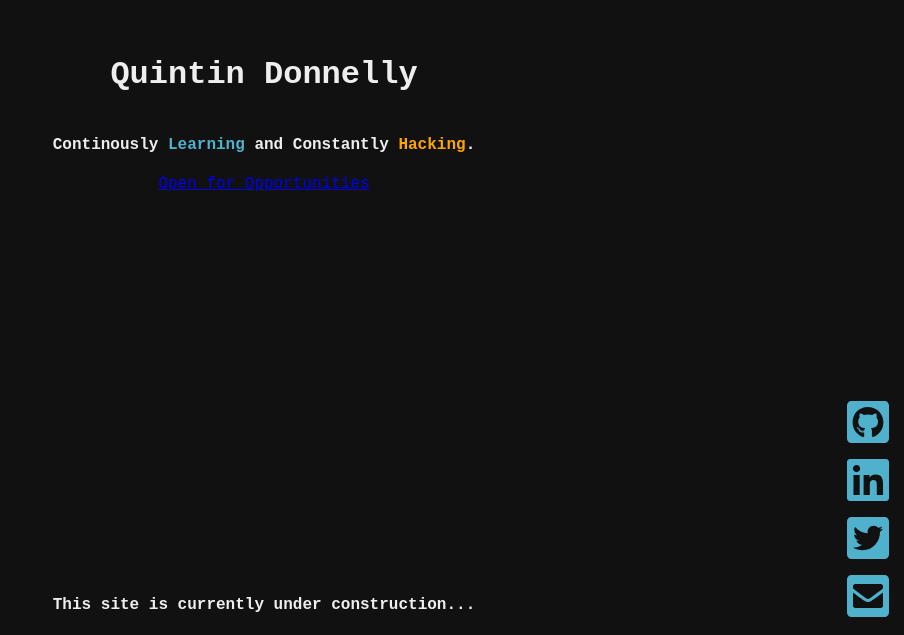
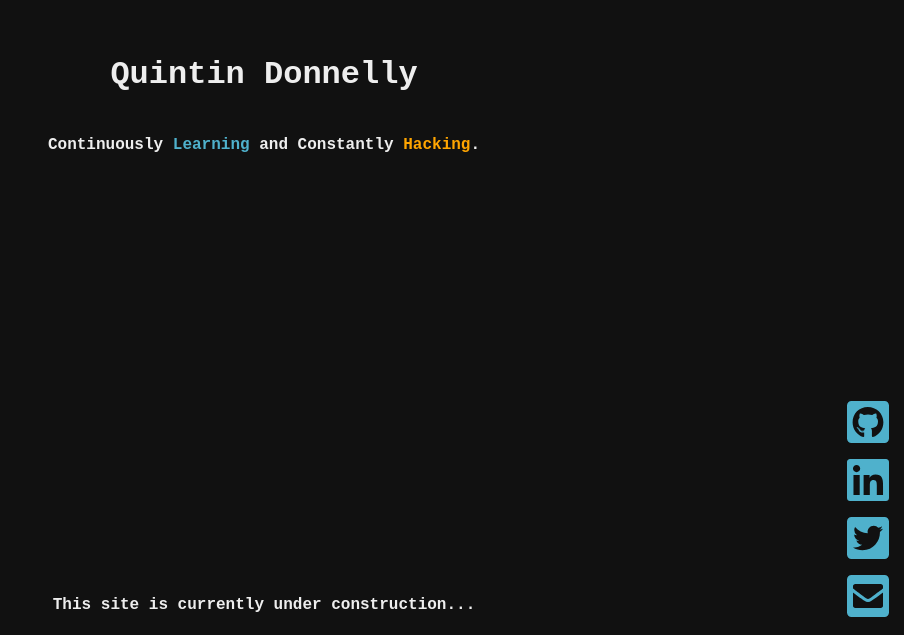
Before and after one commit to Quinn-Donnelly/personal-website, a React app: page / in a window 1280 px wide. Shown: the part 165-800 px from the top of the page, without its empty margins (376-1280 px from the left). Built offline with nearby package versions, Linux system fonts and the light colour scheme.

Commit message:
Fix typo and remove open for oppurtunity

```diff
--- a/src/pages/Home/HomePage.tsx
+++ b/src/pages/Home/HomePage.tsx
@@ -10,8 +10,7 @@ export default class Home extends Component {
       <div id="HomePage" className="HomePage">
         <header className="center">
           <h1>Quintin Donnelly</h1>
-          <h4>Continously <strong className="secondary">Learning</strong> and Constantly <strong className="primary">Hacking</strong>.</h4>
-          <Link to="/quintin-donnelly-resume.pdf" target="_blank">Open for Opportunities</Link>
+          <h4>Continuously <strong className="secondary">Learning</strong> and Constantly <strong className="primary">Hacking</strong>.</h4>
         </header>
 
         <section className="bottom-message">
```
